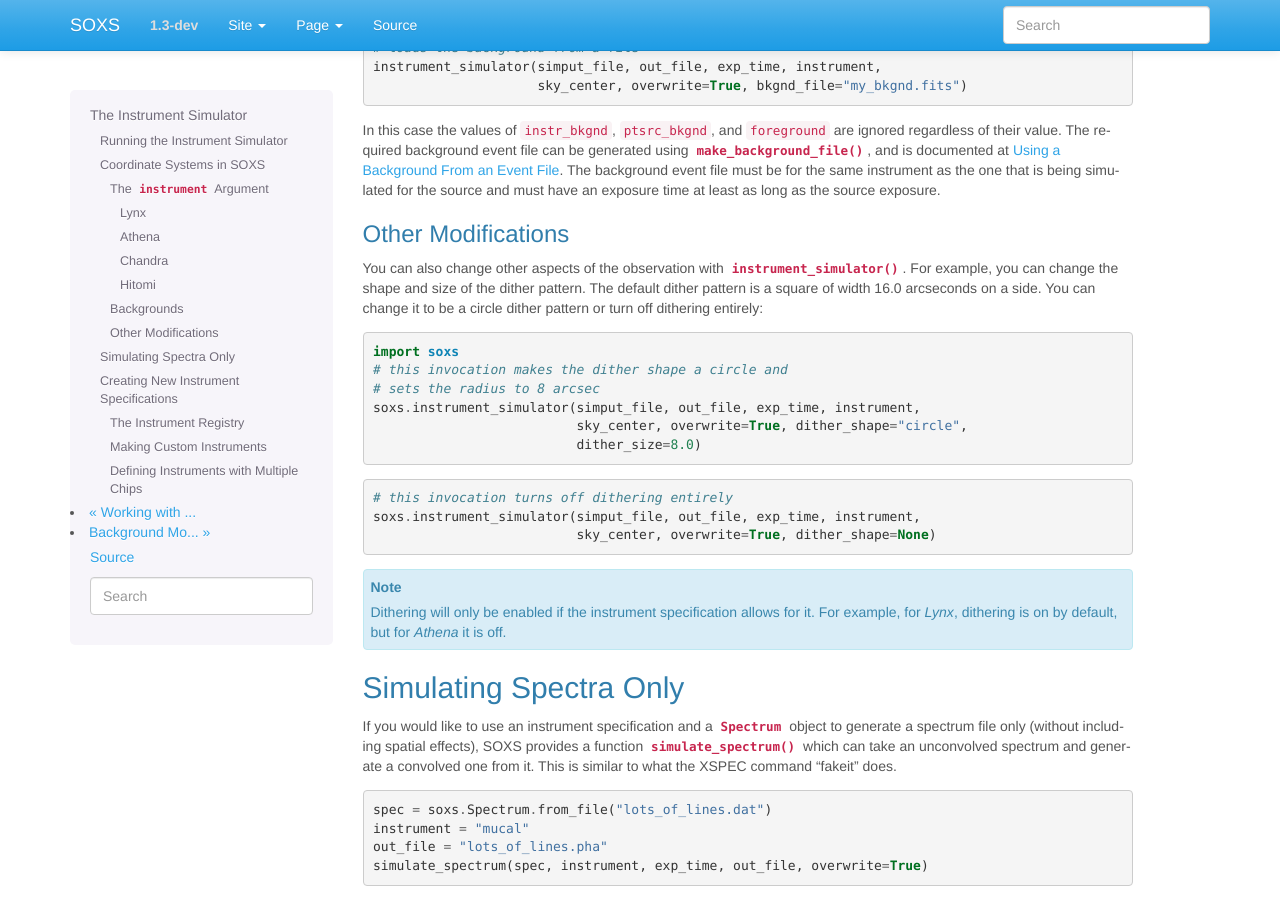
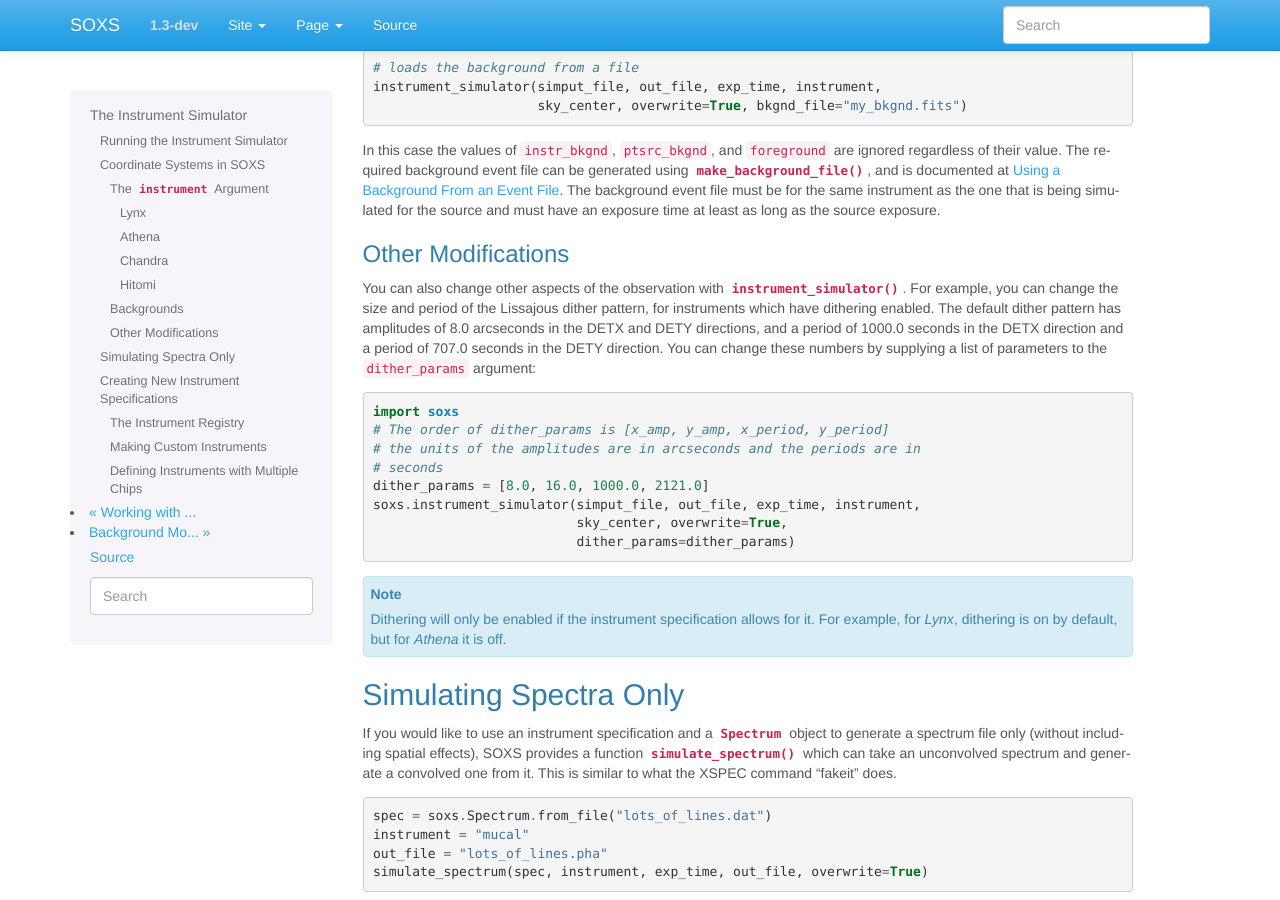
Before and after one commit to lynx-x-ray-observatory/soxs, a Sphinx documentation site: the page built from doc/source/users_guide/instrument.rst, in a window 1280 px wide and 900 px high, scrolled down 2615 px. Built offline with Sphinx 7.4.7, drawn with Linux system fonts in a browser that asks for light colours; some of the changed text lies outside the part shown.

Commit message:
Fix dither documentation

```diff
--- a/doc/source/users_guide/instrument.rst
+++ b/doc/source/users_guide/instrument.rst
@@ -17,7 +17,8 @@ creates a standard event file using the instrument simulator.
 1. Uses the effective area curve to determine which events will actually be
    detected.
 2. Projects these events onto the detector plane and perform PSF blurring and
-   dithering of their positions.
+   dithering of their positions (if dithering is enabled for that particular
+   instrument).
 3. Add background events.
 4. Convolves the event energies with the response matrix to produce channels.
 5. Writes everything to an event file.
@@ -160,24 +161,23 @@ Other Modifications
 
 You can also change other aspects of the observation with
 :func:`~soxs.instrument.instrument_simulator`. For example, you can change the
-shape and size of the dither pattern. The default dither pattern is a square of
-width 16.0 arcseconds on a side. You can change it to be a circle dither pattern
-or turn off dithering entirely:
+size and period of the Lissajous dither pattern, for instruments which have
+dithering enabled. The default dither pattern has amplitudes of 8.0 arcseconds
+in the DETX and DETY directions, and a period of 1000.0 seconds in the DETX
+direction and a period of 707.0 seconds in the DETY direction. You can change
+these numbers by supplying a list of parameters to the ``dither_params`` argument:
 
 .. code-block:: python
 
     import soxs
-    # this invocation makes the dither shape a circle and
-    # sets the radius to 8 arcsec
+    # The order of dither_params is [x_amp, y_amp, x_period, y_period]
+    # the units of the amplitudes are in arcseconds and the periods are in
+    # seconds
+    dither_params = [8.0, 16.0, 1000.0, 2121.0]
     soxs.instrument_simulator(simput_file, out_file, exp_time, instrument,
-                              sky_center, overwrite=True, dither_shape="circle",
-                              dither_size=8.0)
+                              sky_center, overwrite=True,
+                              dither_params=dither_params)
 
-.. code-block:: python
-
-    # this invocation turns off dithering entirely
-    soxs.instrument_simulator(simput_file, out_file, exp_time, instrument,
-                              sky_center, overwrite=True, dither_shape=None)
 
 .. note::
 
```
Also changed, not shown: doc/source/command_line/background.rst (+8 -15 lines), doc/source/command_line/instrument.rst (+8 -15 lines), doc/source/cookbook/change_dither.rst (deleted, +0 -38 lines), 1 other file.
